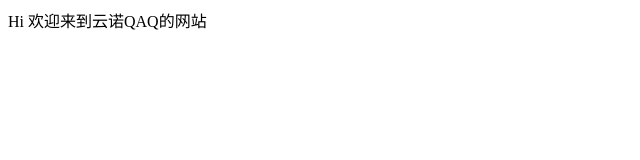
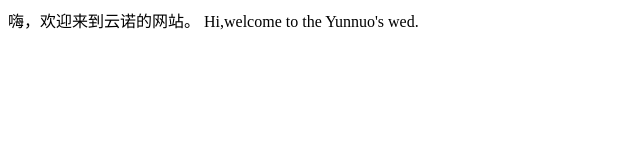
Before and after one commit to zhangyunnuo/zhangyunnuo.github.io, a plain HTML site: page index.html in a window 1280 px wide. Shown: the whole page, without its empty margins (0-640 px from the left). Drawn offline with Linux system fonts and the light colour scheme.

Commit message:
Update index.html
emmmmmm......

```diff
--- a/index.html
+++ b/index.html
@@ -5,8 +5,8 @@
 <title>This Zhangyunnuo's wed</title>
   </head>
 <body>
- <p1>Hi</p1>
- <p2> 欢迎来到云诺QAQ的网站</p2>
+ <p1>嗨，欢迎来到云诺的网站。</p1>
+ <p1>Hi,welcome to the Yunnuo's wed.</p1>
 </body>
 </html>
 </p>
```
